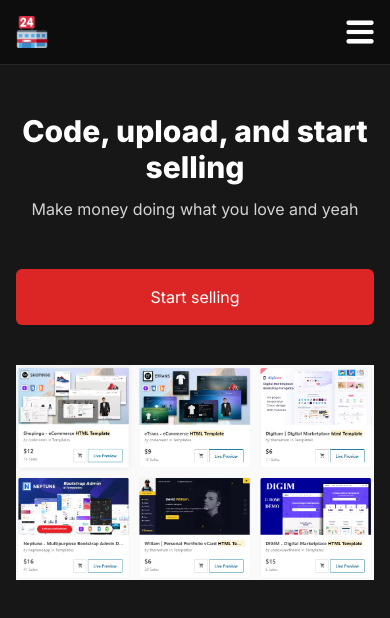
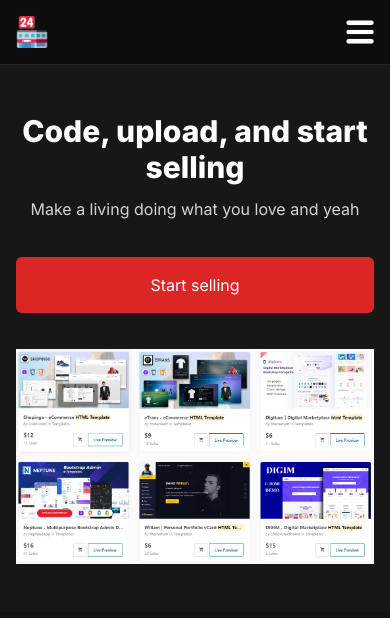
Before and after one commit to xavierbatista/code-marketplace, a Next.js app in the folder client/: page /start-selling in a window 390 px wide. Shown: the top 618 px of the page. Built offline with nearby package versions, Linux system fonts and the light colour scheme.

Commit message:
did stuff

```diff
--- a/client/components/Home/FirstSection.tsx
+++ b/client/components/Home/FirstSection.tsx
@@ -18,7 +18,7 @@ function FirstSection() {
         <div className="relative h-96 aspect-square ml-9 hidden lg:inline-block">
           <Image src="/homepageImage.png" alt="Preview" layout="fill" />
         </div>
-        <div className="relative w-full max-w-2xl mt-6 aspect-[1088/653] lg:hidden">
+        <div className="relative w-full max-w-2xl mt-3 aspect-[1088/653] lg:hidden">
           <Image src="/homepageImage2.png" alt="Preview" layout="fill" />
         </div>
       </div>
--- a/client/pages/start-selling.tsx
+++ b/client/pages/start-selling.tsx
@@ -10,11 +10,11 @@ function StartSelling() {
             <h1 className="text-3xl lg:text-5xl font-extrabold">
               Code, upload, and start selling
             </h1>
-            <h2 className="text-base mt-3 lg:mt-4 mb-5 text-neutral-300">
-              Make money doing what you love and yeah
+            <h2 className="text-base my-3 lg:my-4 text-neutral-300">
+              Make a living doing what you love and yeah
             </h2>
             <Link href="#">
-              <a className="bg-red-600 rounded-md h-14 max-w-sm w-full mt-7 lg:mt-10 flex items-center justify-center">
+              <a className="bg-red-600 rounded-md h-14 max-w-sm w-full my-6 lg:mt-10 flex items-center justify-center">
                 <p>Start selling</p>
               </a>
             </Link>
@@ -22,7 +22,7 @@ function StartSelling() {
           <div className="relative h-96 aspect-square ml-9 hidden lg:inline-block">
             <Image src="/homepageImage.png" alt="Preview" layout="fill" />
           </div>
-          <div className="relative w-full max-w-2xl mt-10 aspect-[1088/653] lg:hidden">
+          <div className="relative w-full max-w-2xl mt-3 aspect-[1088/653] lg:hidden">
             <Image src="/homepageImage2.png" alt="Preview" layout="fill" />
           </div>
         </div>
```
